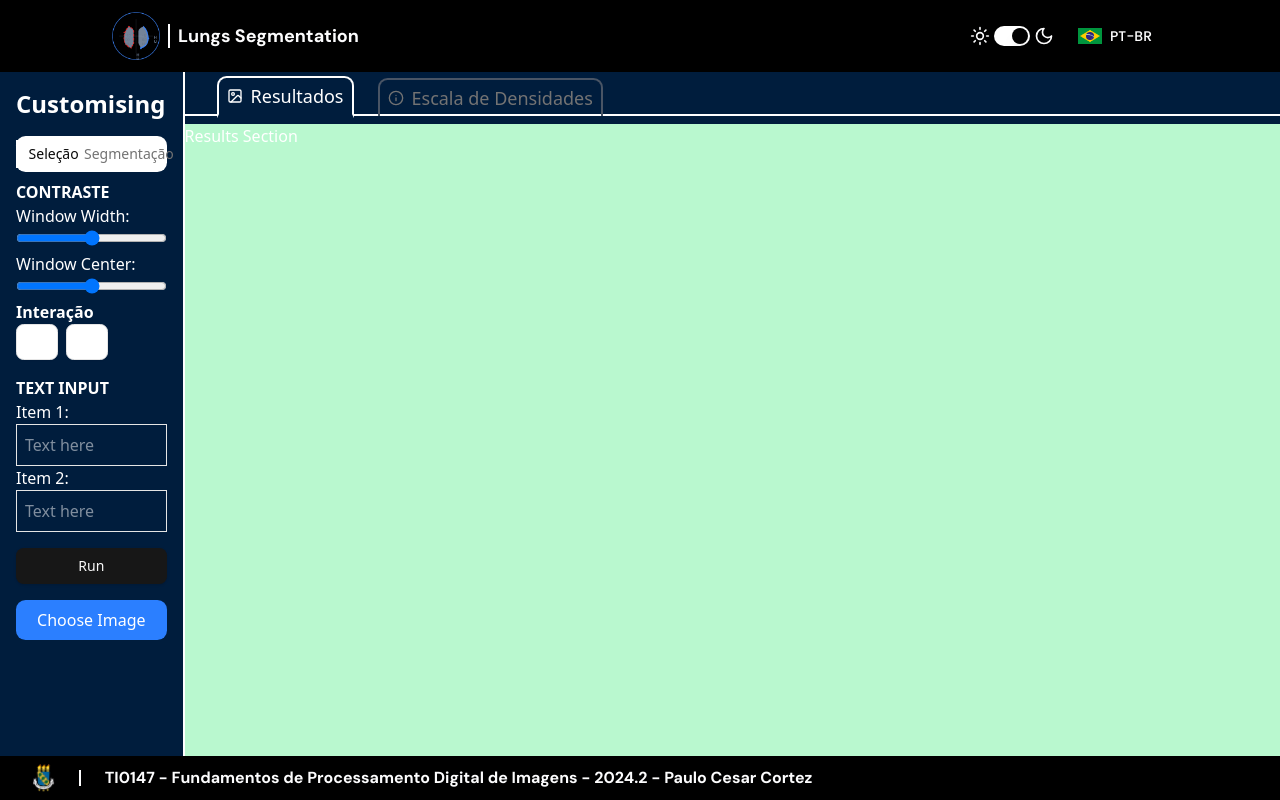
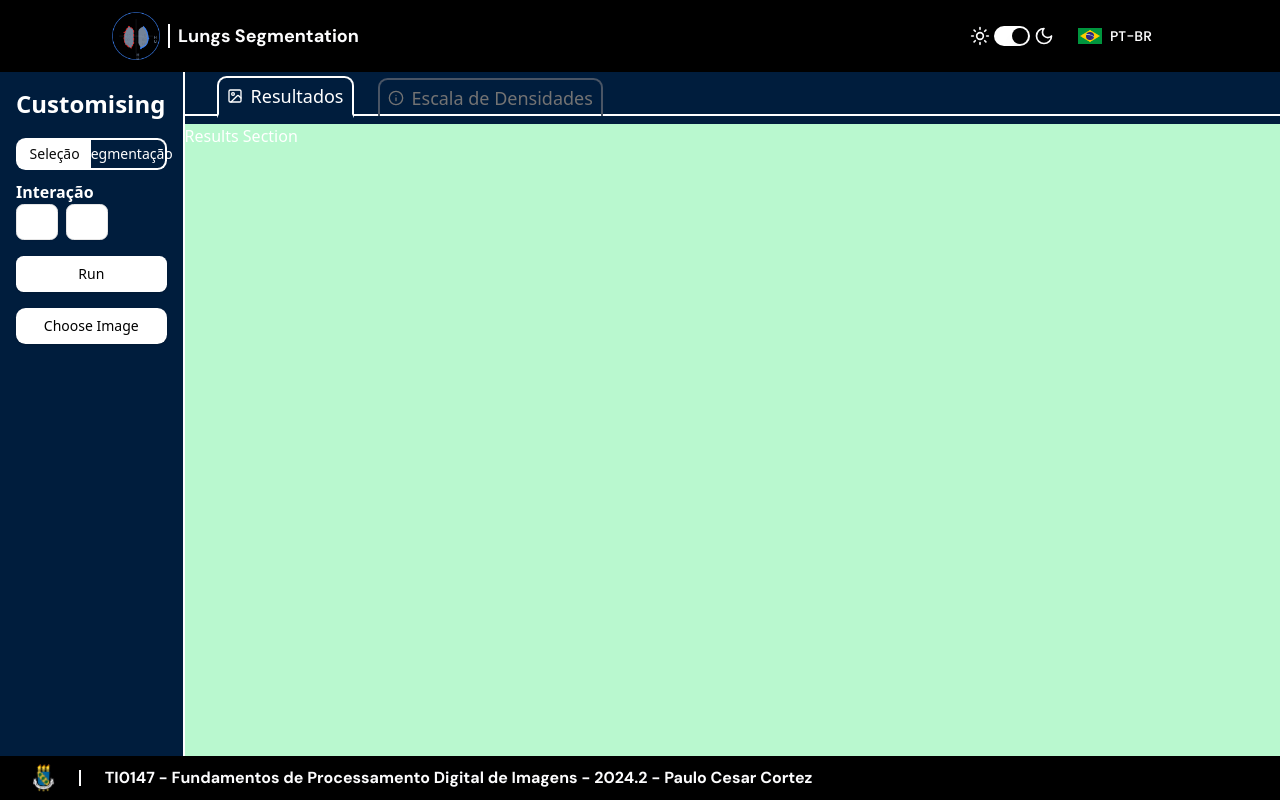
Before and after one commit to kelvinleandro/lung-segmentation-client, a React (Vite) app: page /segmentation in a window 1280 px wide. Built offline with nearby package versions, Linux system fonts and the light colour scheme; what @cornerstonejs/core, @cornerstonejs/dicom-image-loader would draw is missing.

Commit message:
Fazendo mais ajustes na interface visual e no botão Run

```diff
--- a/src/components/parameters-selector.tsx
+++ b/src/components/parameters-selector.tsx
@@ -6,6 +6,7 @@ import { Button } from "@/components/ui/button";
 import { Tabs, TabsList, TabsTrigger, TabsContent } from "@/components/ui/tabs";
 import { LucideMove, LucidePenTool } from "lucide-react";
 import useApi from "@/hooks/use-api";
+import { ApplicationMode } from "@/types/parameters";
 
 const ParametersSelector = () => {
   const { currentColorScheme } = useTheme();
@@ -14,6 +15,8 @@ const ParametersSelector = () => {
   const [isDrawing, setIsDrawing] = useState(false);
   const [selectedFile, setSelectedFile] = useState<File | null>(null);
   const [fileName, setFileName] = useState<string>('');
+
+  const { dicomFile } = useParameters();
 
   const handleFileChange = (event: React.ChangeEvent<HTMLInputElement>) => {
     const file = event.target.files?.[0] || null;
@@ -29,22 +32,6 @@ const ParametersSelector = () => {
   };
 
   const { sendFileToServer } = useApi();
-
-  const handleRun = async () => {
-    if (!selectedFile) {
-      console.error("Nenhum arquivo selecionado.");
-      return;
-    }
-
-    console.log("Enviando arquivo para o servidor...");
-    const response = await sendFileToServer(selectedFile);
-
-    if(response) {
-      console.log("Contornos Recebidos:", response);
-    } else{
-      console.error("Erro ao processar a imagem.");
-    };
-  };
 
   const handleContrastChange = (param: "windowwidth" | "windowcenter", value: number) => {
     setSelectionParameters((prev) => ({ ...prev, [param]: value}));
@@ -65,17 +52,17 @@ const ParametersSelector = () => {
     >
       <h2 className="text-2xl font-bold">Customising</h2>
 
-      <Tabs value={mode} onValueChange={setMode}>
+      <Tabs value={mode} onValueChange={(value) => setMode(value as ApplicationMode)}>
 
         {/* Tabs de Segmentação e Seleção */}
-        <TabsList className="grid grid-cols-2">
-          <TabsTrigger value="selection">Seleção</TabsTrigger>
-          <TabsTrigger value="segmentation" >Segmentação</TabsTrigger>
+        <TabsList className={cn("grid grid-cols-2", currentColorScheme == "dark" ? "bg-[#001d3d]" : "bg-white")}>
+          <TabsTrigger value="selection" className={cn("w-full rounded-l-lg border-2 border-r-0", mode == "selection" && currentColorScheme == "dark"  ? "bg-white text-black border-white" : "", mode != "selection" && currentColorScheme == "dark"  ? "bg-[#001d3d] text-white border-white" : "", mode == "selection" && currentColorScheme != "dark" ? "bg-black text-white border-black" : "", mode != "selection" && currentColorScheme != "dark"  ? "text-black border-black" : "" )}>Seleção</TabsTrigger>
+          <TabsTrigger value="segmentation" className={cn("w-full rounded-r-lg border-2 border-l-0", mode == "segmentation" && currentColorScheme == "dark"  ? "bg-white text-black border-white" : "", mode != "segmentation" && currentColorScheme == "dark"  ? "bg-[#001d3d] text-white border-white" : "", mode == "segmentation" && currentColorScheme != "dark"  ? "bg-black text-white border-black" : "", mode != "segmentation" && currentColorScheme != "dark"  ? "text-black border-black" : "" )}>Segmentação</TabsTrigger>
         </TabsList>
 
         {/* Tabs de Métodos */}
         <TabsContent value="segmentation">
-          <div>
+          <div className="flex flex-col">
             <h3 className="font-semibold">Método de Segmentação</h3>
             <label>
               <input type="radio" name="segmentationMethod" value="Metodo1" checked={segmentationParameters === "OtsuParameters"} onChange={() => handleSegmentationChange("Metodo1")} />
@@ -92,16 +79,29 @@ const ParametersSelector = () => {
           </div>
         </TabsContent>
 
-        {/* Contraste e Interação */}
-        <TabsContent value="selection">
+        {/* Contraste e Text Input*/}
+        <TabsContent value="segmentation">
+        <div>
+          <h3 className="font-semibold">TEXT INPUT</h3>
+          {["Item 1", "Item 2"].map((item, index) => (
+            <div key={index}>
+              <label>{item}:</label>
+              <input type="text" placeholder="Text here" className="border p-2 w-full" />
+            </div>
+          ))}
+        </div>
+
         <div>
           <h3 className="font-semibold">CONTRASTE</h3>
           <label>Window Width:</label>
-          <input type="range" min="0" max="255" value={selectionParameters.windowWidth} onChange={(e) => handleContrastChange("windowwidth", Number(e.target.value))} className="w-full" />
+          <input type="range" min="0" max="255" value={selectionParameters.windowWidth} onChange={(e) => handleContrastChange("windowwidth", Number(e.target.value))} className={cn("w-full", currentColorScheme == "dark" ? "accent-white" : "accent-black")} />
           <label>Window Center:</label>
-          <input type="range" min="0" max="255" value={selectionParameters.windowCenter} onChange={(e) => handleContrastChange("windowcenter", Number(e.target.value))} className="w-full" />
+          <input type="range" min="0" max="255" value={selectionParameters.windowCenter} onChange={(e) => handleContrastChange("windowcenter", Number(e.target.value))} className={cn("w-full", currentColorScheme == "dark" ? "accent-white" : "accent-black")} />
         </div>
+        </TabsContent>
 
+        {/* Interação */}
+        <TabsContent value="selection">
         <div>
           <h3 className="font-semibold">Interação</h3>
           <div className="flex space-x-2">
@@ -116,23 +116,19 @@ const ParametersSelector = () => {
         </TabsContent>
       </Tabs>
 
-      {/* Text Input */}
-      <div>
-        <h3 className="font-semibold">TEXT INPUT</h3>
-        {["Item 1", "Item 2"].map((item, index) => (
-          <div key={index}>
-            <label>{item}:</label>
-            <input type="text" placeholder="Text here" className="border p-2 w-full" />
-          </div>
-        ))}
-      </div>
-
       {/* Botões principais */}
-      <Button className="w-full" onClick={handleRun}>Run</Button>
+      <Button className={cn("w-full", currentColorScheme == "dark" ? "bg-white text-black" : "bg-black text-white")} onClick={async () => {
+        if(!dicomFile) {
+          console.error("Nenhum arquivo Dicom selecionado.");
+          return;
+        }
+        const contours = await sendFileToServer(dicomFile);
+        console.log("Contornos recebidos:", contours);
+      }}>Run</Button>
       <input id="file-upload" type="file" accept=".dcm" onChange={handleFileChange} className="hidden" />
-      <button onClick={() => document.getElementById('file-upload')?.click()} className="py-2 px-4 bg-blue-500 text-white rounded-lg hover:bg-blue-600 w-full">
+      <Button onClick={() => document.getElementById('file-upload')?.click()} className={cn("w-full rounded-lg", currentColorScheme == "dark" ? "bg-white text-black" : "bg-black text-white")}>
         {fileName ? fileName : 'Choose Image'}
-      </button>
+      </Button>
     </aside>
   );
 };
```
